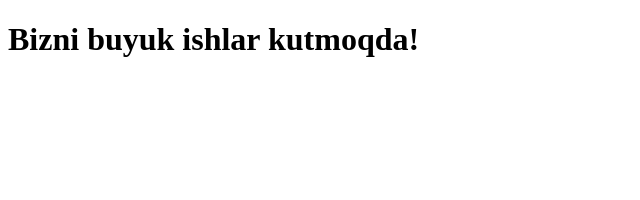
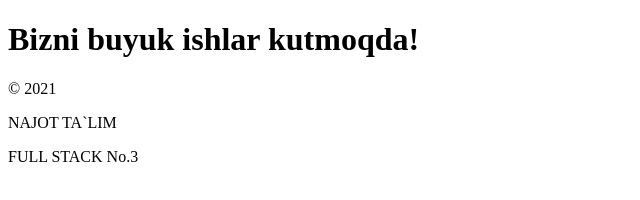
Before and after one commit to Muhammadjewel/git-buyuk-sayohat-demo, a plain HTML site: page index.html in a window 1280 px wide. Shown: the whole page, without its empty margins (0-640 px from the left). Drawn offline with Linux system fonts and the light colour scheme.

Commit message:
Add footer

```diff
--- a/index.html
+++ b/index.html
@@ -14,5 +14,12 @@
     <h1>Bizni buyuk ishlar kutmoqda!</h1>
   </div>
 
+
+
+  <footer class="footer">
+      <p class="footer__series">© 2021</p>
+      <p class="footer__series">NAJOT TA`LIM</p>
+      <p class="footer__series">FULL STACK No.3</p>
+</footer>
 </body>
 </html>
```
